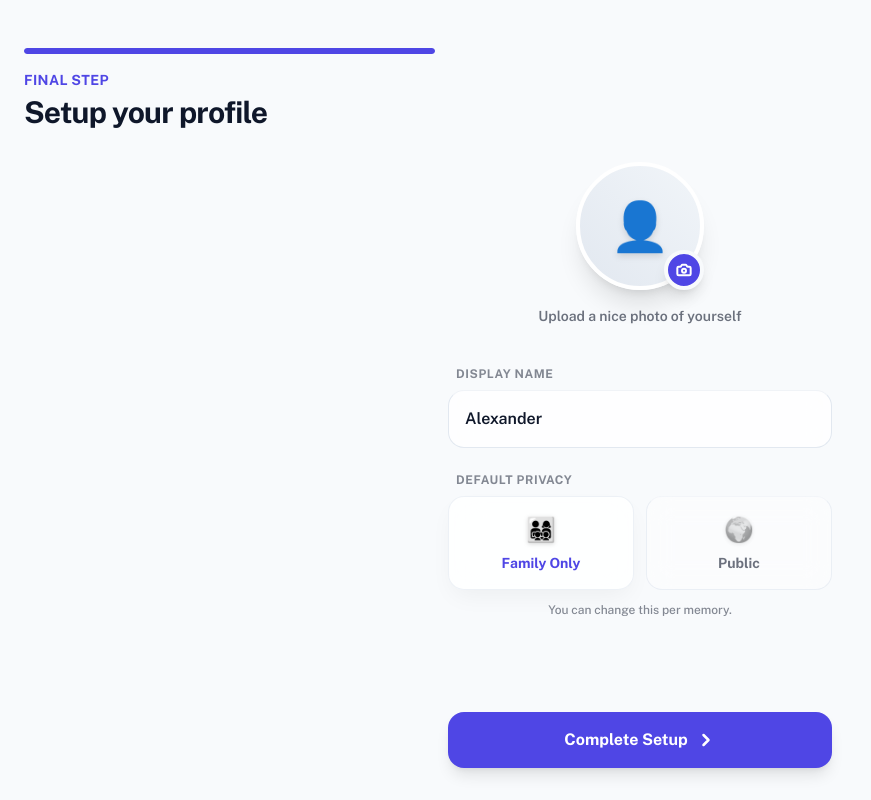
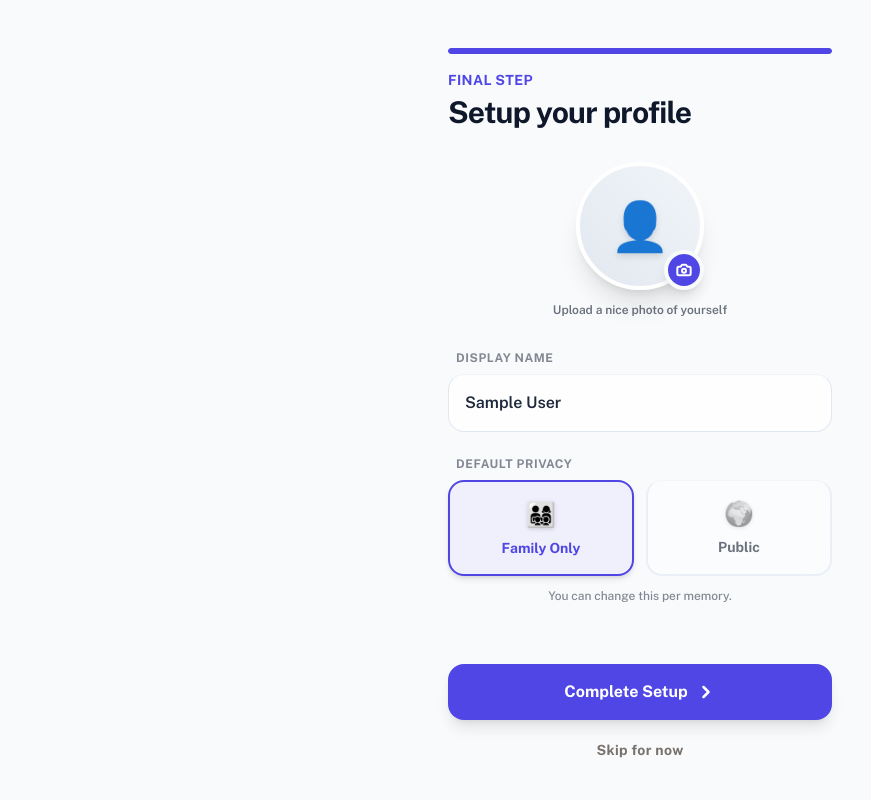
Before and after one commit to FluxtonX/spoken-odyssey-web, a Next.js app: page /profile-setup in a window 1280 px wide. Shown: the whole page, without its empty margins (0-871 px from the left). Built offline with nearby package versions, Linux system fonts and the light colour scheme; no server answers; sample sign-in values are in the browser's storage; a web font is replaced by a local one.

Commit message:
fixed authentication issue

```diff
--- a/src/app/profile-setup/page.js
+++ b/src/app/profile-setup/page.js
@@ -1,14 +1,125 @@
+/* eslint-disable react-hooks/set-state-in-effect */
 "use client";
 
-import { Camera, ChevronRight } from "lucide-react";
-import Link from "next/link";
+import { useState, useEffect, useRef } from "react";
+import { Camera, ChevronRight, Loader2, AlertCircle } from "lucide-react";
+import { useRouter } from "next/navigation";
+import { useAuth } from "@/context/AuthProvider";
+import { updateProfileOnBackend } from "@/services/backend";
 
 export default function ProfileSetup() {
+  const router = useRouter();
+  const { firebaseUser, profile, loading, refreshProfile, isAuthenticated } = useAuth();
+
+  const [displayName, setDisplayName] = useState("");
+  const [privacy, setPrivacy] = useState("Family Only");
+  const [avatarFile, setAvatarFile] = useState(null);
+  const [avatarPreview, setAvatarPreview] = useState("");
+  const [isSaving, setIsSaving] = useState(false);
+  const [isSkipping, setIsSkipping] = useState(false);
+  const [errorMsg, setErrorMsg] = useState("");
+
+  const fileInputRef = useRef(null);
+
+  // Redirect unauthenticated users
+  useEffect(() => {
+    if (!loading && !isAuthenticated) {
+      router.replace("/auth");
+    }
+  }, [isAuthenticated, loading, router]);
+
+  // Pre-populate fields from current profile or firebase user
+  useEffect(() => {
+    if (profile?.displayName) {
+      setDisplayName(profile.displayName);
+    } else if (firebaseUser?.displayName) {
+      setDisplayName(firebaseUser.displayName);
+    }
+
+    if (profile?.photoURL) {
+      setAvatarPreview(profile.photoURL);
+    }
+  }, [profile, firebaseUser]);
+
+  // Clean up blob URL to avoid memory leaks
+  useEffect(() => {
+    return () => {
+      if (avatarPreview && avatarPreview.startsWith("blob:")) {
+        URL.revokeObjectURL(avatarPreview);
+      }
+    };
+  }, [avatarPreview]);
+
+  const handleFileChange = (e) => {
+    const file = e.target.files?.[0];
+    if (file) {
+      setAvatarFile(file);
+      const url = URL.createObjectURL(file);
+      setAvatarPreview(url);
+    }
+  };
+
+  const handleSave = async (e) => {
+    e.preventDefault();
+    if (isSaving || isSkipping || !firebaseUser) return;
+
+    setIsSaving(true);
+    setErrorMsg("");
+
+    try {
+      const token = await firebaseUser.getIdToken();
+      const formData = new FormData();
+      formData.append("displayName", displayName.trim() || "User");
+      formData.append("defaultEntryPrivacy", privacy);
+      formData.append("onboardingCompleted", "true");
+      if (avatarFile) {
+        formData.append("profileImage", avatarFile);
+      }
+
+      await updateProfileOnBackend(token, formData);
+      await refreshProfile();
+      router.replace("/home");
+    } catch (err) {
+      console.error("Save Profile Error:", err);
+      setErrorMsg(err.message || "Failed to complete profile setup. Please try again.");
+      setIsSaving(false);
+    }
+  };
+
+  const handleSkip = async () => {
+    if (isSaving || isSkipping || !firebaseUser) return;
+
+    setIsSkipping(true);
+    setErrorMsg("");
+
+    try {
+      const token = await firebaseUser.getIdToken();
+      const formData = new FormData();
+      formData.append("onboardingCompleted", "true");
+
+      await updateProfileOnBackend(token, formData);
+      await refreshProfile();
+      router.replace("/home");
+    } catch (err) {
+      console.error("Skip Profile Error:", err);
+      setErrorMsg(err.message || "Failed to skip onboarding. Please try again.");
+      setIsSkipping(false);
+    }
+  };
+
+  if (loading || (!isAuthenticated && !loading)) {
+    return (
+      <div className="min-h-screen flex items-center justify-center bg-[#f8fafc] dark:bg-[#0f172a]">
+        <Loader2 className="w-8 h-8 text-[var(--brand)] animate-spin" />
+      </div>
+    );
+  }
+
   return (
     <div className="min-h-screen bg-[var(--background)] flex flex-col px-6 py-8 animation-fade-in relative">
 
-      <header className="relative z-10 mb-8 pt-4">
-        <div className="w-1/3 h-1.5 bg-[var(--border)] rounded-full overflow-hidden">
+      <header className="relative z-10 mb-8 pt-4 max-w-sm mx-auto w-full">
+        <div className="w-full h-1.5 bg-[var(--border)] rounded-full overflow-hidden">
           <div className="w-full h-full bg-[var(--brand)] rounded-full" />
         </div>
         <p className="mt-4 text-[var(--brand)] font-bold text-sm tracking-wide uppercase">Final Step</p>
@@ -17,56 +128,124 @@ export default function ProfileSetup() {
 
       <main className="flex-1 flex flex-col max-w-sm mx-auto w-full relative z-10">
 
+        {errorMsg && (
+          <div className="mb-6 flex items-center gap-2 rounded-xl bg-rose-50 dark:bg-rose-950/30 border border-rose-200 dark:border-rose-800/40 text-rose-800 dark:text-rose-400 p-4 text-xs font-bold shadow-sm animate-fade-in">
+            <AlertCircle size={16} className="shrink-0" />
+            <span>{errorMsg}</span>
+          </div>
+        )}
+
+        <form onSubmit={handleSave} className="flex-1 flex flex-col">
           {/* Avatar Upload */}
-        <div className="flex flex-col items-center mb-10">
-          <div className="relative group cursor-pointer">
-            <div className="w-32 h-32 rounded-full border-4 border-[var(--surface)] bg-gradient-to-tr from-[var(--border)] to-[var(--surface-hover)] shadow-xl flex items-center justify-center overflow-hidden transition-transform group-active:scale-95">
+          <div className="flex flex-col items-center mb-8">
+            <div
+              onClick={() => fileInputRef.current?.click()}
+              className="relative group cursor-pointer"
+              aria-label="Upload profile image"
+            >
+              <div className="w-32 h-32 rounded-full border-4 border-[var(--surface)] bg-gradient-to-tr from-[var(--border)] to-[var(--surface-hover)] shadow-xl flex items-center justify-center overflow-hidden transition-all group-active:scale-95 group-hover:border-[var(--brand)]/30">
+                {avatarPreview ? (
+                  <img src={avatarPreview} alt="Preview" className="w-full h-full object-cover" />
+                ) : (
                   <span className="text-5xl filter drop-shadow-md">👤</span>
+                )}
               </div>
-            <div className="absolute bottom-0 right-0 w-10 h-10 bg-[var(--brand)] rounded-full border-4 border-[var(--background)] flex items-center justify-center text-white shadow-lg">
+              <div className="absolute bottom-0 right-0 w-10 h-10 bg-[var(--brand)] rounded-full border-4 border-[var(--background)] flex items-center justify-center text-white shadow-lg group-hover:bg-[var(--brand-hover)] transition-colors">
                 <Camera size={16} strokeWidth={3} />
               </div>
             </div>
-          <p className="mt-4 text-sm font-semibold opacity-60">Upload a nice photo of yourself</p>
+            <input
+              type="file"
+              ref={fileInputRef}
+              onChange={handleFileChange}
+              accept="image/*"
+              className="hidden"
+            />
+            <p className="mt-3 text-xs font-semibold opacity-60">Upload a nice photo of yourself</p>
           </div>
 
           {/* Input Fields */}
-        <div className="space-y-6 w-full">
+          <div className="space-y-6 w-full mb-8">
             <div>
               <label className="block text-xs font-bold uppercase tracking-wider opacity-50 mb-2 pl-2">Display Name</label>
               <input
                 type="text"
                 placeholder="e.g. Alexander"
-              className="w-full p-4 rounded-2xl glass border border-[var(--border)] focus:border-[var(--brand)] focus:ring-2 focus:ring-[var(--brand)]/20 outline-none transition-all font-semibold"
-              defaultValue="Alexander"
+                required
+                className="w-full p-4 rounded-2xl glass border border-[var(--border)] focus:border-[var(--brand)] focus:ring-2 focus:ring-[var(--brand)]/20 outline-none transition-all font-semibold text-[var(--ink)] bg-slate-50 dark:bg-slate-800"
+                value={displayName}
+                onChange={(e) => setDisplayName(e.target.value)}
               />
             </div>
 
             <div>
               <label className="block text-xs font-bold uppercase tracking-wider opacity-50 mb-2 pl-2">Default Privacy</label>
               <div className="grid grid-cols-2 gap-3">
-              <button className="p-4 rounded-2xl glass-card border-2 border-[var(--brand)] bg-[var(--brand)]/5 flex flex-col items-center gap-2">
+                <button
+                  type="button"
+                  onClick={() => setPrivacy("Family Only")}
+                  className={`p-4 rounded-2xl flex flex-col items-center gap-2 border-2 transition-all cursor-pointer ${
+                    privacy === "Family Only"
+                      ? "border-[var(--brand)] bg-[var(--brand)]/5 shadow-md"
+                      : "glass border-[var(--border)] opacity-60 hover:opacity-100"
+                  }`}
+                >
                   <span className="text-2xl filter drop-shadow-sm">👨‍👩‍👧‍👦</span>
-                <span className="font-bold text-sm text-[var(--brand)]">Family Only</span>
+                  <span className={`font-bold text-sm ${privacy === "Family Only" ? "text-[var(--brand)]" : ""}`}>Family Only</span>
                 </button>
-              <button className="p-4 rounded-2xl glass border border-[var(--border)] opacity-60 hover:opacity-100 flex flex-col items-center gap-2 transition-all">
+                <button
+                  type="button"
+                  onClick={() => setPrivacy("Public")}
+                  className={`p-4 rounded-2xl flex flex-col items-center gap-2 border-2 transition-all cursor-pointer ${
+                    privacy === "Public"
+                      ? "border-[var(--brand)] bg-[var(--brand)]/5 shadow-md"
+                      : "glass border-[var(--border)] opacity-60 hover:opacity-100"
+                  }`}
+                >
                   <span className="text-2xl filter drop-shadow-sm grayscale">🌍</span>
-                <span className="font-bold text-sm">Public</span>
+                  <span className={`font-bold text-sm ${privacy === "Public" ? "text-[var(--brand)]" : ""}`}>Public</span>
                 </button>
               </div>
               <p className="text-xs opacity-50 text-center mt-3 font-medium">You can change this per memory.</p>
             </div>
           </div>
 
-        <div className="mt-auto pt-10">
-          <Link
-            href="/"
-            className="w-full flex items-center justify-center gap-2 py-4 rounded-2xl bg-[var(--brand)] text-white font-bold shadow-lg shadow-[var(--brand)]/30 hover:scale-[1.02] active:scale-95 transition-all group"
+          <div className="mt-auto pt-6 flex flex-col gap-3">
+            <button
+              type="submit"
+              disabled={isSaving || isSkipping}
+              className="w-full flex items-center justify-center gap-2 py-4 rounded-2xl bg-[var(--brand)] hover:bg-[var(--brand-hover)] text-white font-bold shadow-lg shadow-[var(--brand)]/30 hover:scale-[1.02] active:scale-95 transition-all group disabled:opacity-60 disabled:cursor-not-allowed cursor-pointer"
             >
+              {isSaving ? (
+                <>
+                  <Loader2 className="w-5 h-5 animate-spin" />
+                  Saving...
+                </>
+              ) : (
+                <>
                   Complete Setup
                   <ChevronRight size={20} strokeWidth={3} className="group-hover:translate-x-1 transition-transform" />
-          </Link>
+                </>
+              )}
+            </button>
+
+            <button
+              type="button"
+              onClick={handleSkip}
+              disabled={isSaving || isSkipping}
+              className="text-stone-500 hover:text-stone-850 dark:hover:text-stone-200 transition-colors font-bold text-sm tracking-wide py-2 hover:underline disabled:opacity-50 disabled:cursor-not-allowed cursor-pointer"
+            >
+              {isSkipping ? (
+                <span className="flex items-center justify-center gap-2">
+                  <Loader2 className="w-4 h-4 animate-spin" />
+                  Skipping...
+                </span>
+              ) : (
+                "Skip for now"
+              )}
+            </button>
           </div>
+        </form>
 
       </main>
     </div>
--- a/src/context/AuthProvider.js
+++ b/src/context/AuthProvider.js
@@ -63,6 +63,7 @@ export function AuthProvider({ children }) {
             email: user.email,
             uid: user.uid,
             profileCompleted: !!(localProfile.name && localProfile.name.trim()),
+            onboardingCompleted: true,
           };
           setProfile(fallbackProfile);
           return fallbackProfile;
--- a/src/lib/routes.js
+++ b/src/lib/routes.js
@@ -27,7 +27,7 @@ export function isPublicRoute(pathname) {
 }
 
 export function getPostAuthRoute(profile) {
-  if (!profile?.profileCompleted) {
+  if (!profile?.onboardingCompleted) {
     return "/profile-setup";
   }
   return "/home";
--- a/src/services/firebase.js
+++ b/src/services/firebase.js
@@ -67,8 +67,6 @@ export async function signUpWithEmail({ name, email, password }) {
   const auth = await ensurePersistence();
   const credential = await createUserWithEmailAndPassword(auth, email, password);
   if (name?.trim()) await updateProfile(credential.user, { displayName: name.trim() });
-  await sendEmailVerification(credential.user, getActionCodeSettings());
-  await signOut(auth);
   return credential.user;
 }
 
@@ -76,8 +74,6 @@ export async function signInWithEmail(email, password) {
   const auth = await ensurePersistence();
   const credential = await signInWithEmailAndPassword(auth, email, password);
   if (!credential.user.emailVerified) {
-    await sendEmailVerification(credential.user, getActionCodeSettings());
-    await signOut(auth);
     const error = new Error("Please verify your email before signing in.");
     error.code = "auth/email-not-verified";
     throw error;
```
Also changed, not shown: src/app/auth/page.js (+69 -7 lines), src/services/backend.js (+9 -0 lines). Lines whose indentation alone changed are shown as unchanged.
